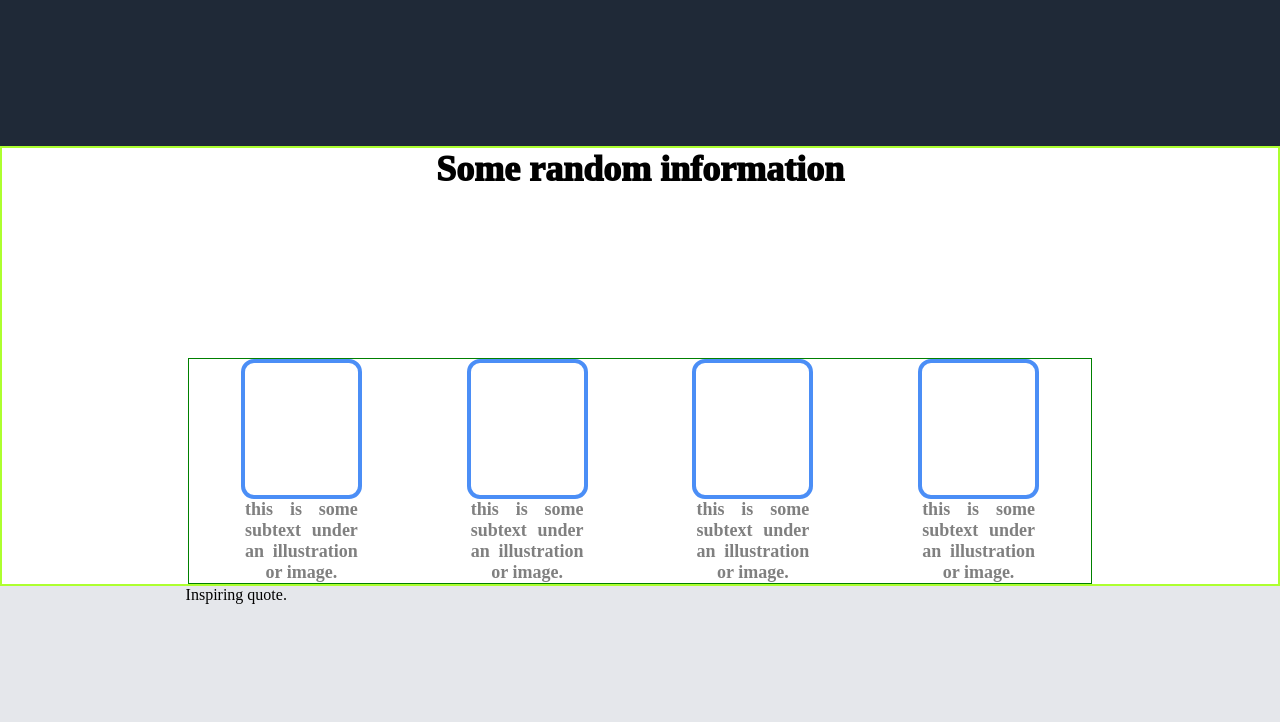
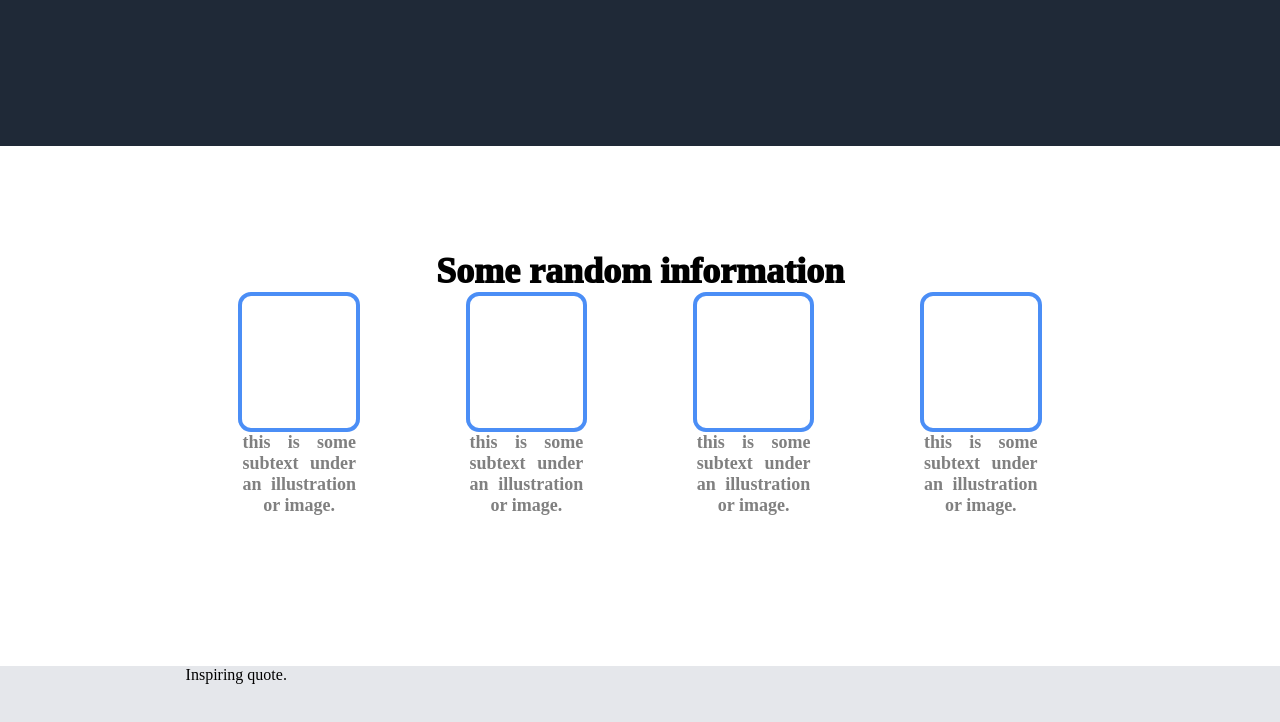
Before and after one commit to k-fields/TOP_LandingPage, a plain HTML site: page index.html in a window 1280 px wide. Shown: the part 594-1316 px from the top of the page. Drawn offline with Linux system fonts and the light colour scheme.

Commit message:
Finish adjusting panel 2

```diff
--- a/styles/styles.css
+++ b/styles/styles.css
@@ -103,29 +103,28 @@ body{
 
 .panel2{
     margin: 0 auto;
-    padding:0 auto 10%;
+    padding:0 auto;
     display:flex;
     flex-direction: column;
-    height:55vh;
-    border:2px solid greenyellow;
+    height:65vh;
     box-sizing: border-box;
     align-items: center;
     justify-content: center;
+    gap:10%;
 
 }
 
 .panel2 h2{
-    margin: 0 auto;
+    margin: 5% auto 0;
     font-size:36px;
     font-weight: 1000;
 }
 
 .cards{
+    margin:0 auto 10%;
     display:flex;
     align-items: center;
     justify-content: space-evenly;
-    margin-top:auto;
-    border:1px solid green;
 }
 
 .card{
```
